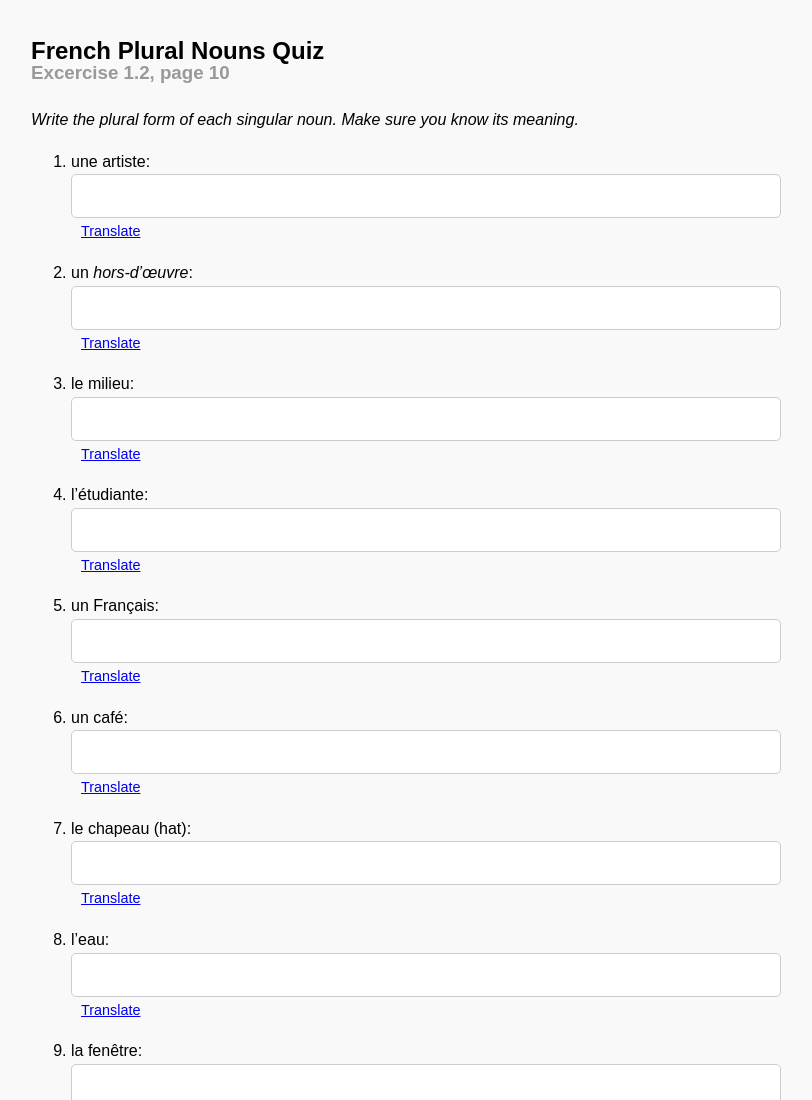
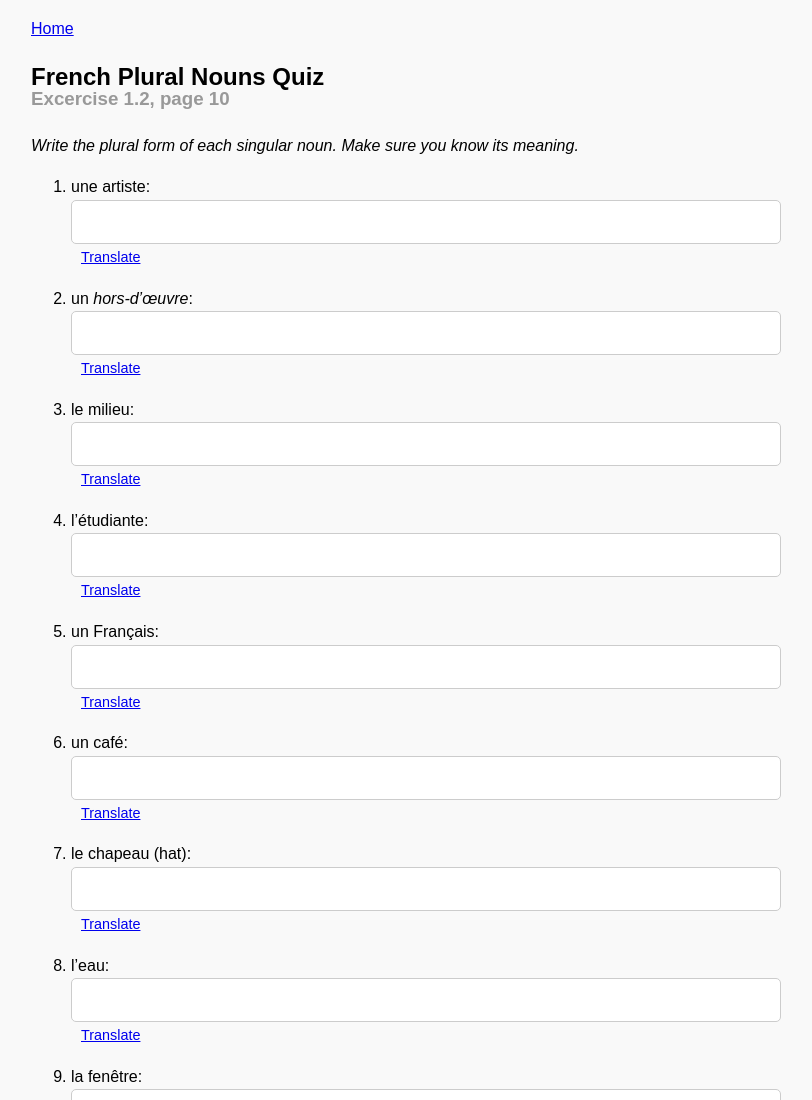
Before and after one commit to jhacksworth/jhacksworth.github.io, a plain HTML site: page french/ex1_2.html in a window 1280 px wide. Shown: the top 1100 px of the page, without its empty margins (234-1046 px from the left). Drawn offline with Linux system fonts and the light colour scheme.

Commit message:
[french] add navigation menu to quizzes
Added a navigation menu with a link to the home page across multiple French quiz pages (ex1_2.html, ex1_4.html, ex1_5.html) for improved user navigation and consistency.

```diff
--- a/french/ex1_2.html
+++ b/french/ex1_2.html
@@ -89,6 +89,9 @@
   </style>
 </head>
 <body>
+  <nav>
+    <a href="index.html">Home</a>
+  </nav>
   <h1>French Plural Nouns Quiz</h1>
   <h3 class="ex">Excercise 1.2, page 10</h3>
   <p class="instructions">Write the plural form of each singular noun. Make sure you know its meaning.</p>
```
Also changed, not shown: french/ex1_4.html (+3 -0 lines), french/ex1_5.html (+3 -0 lines).
